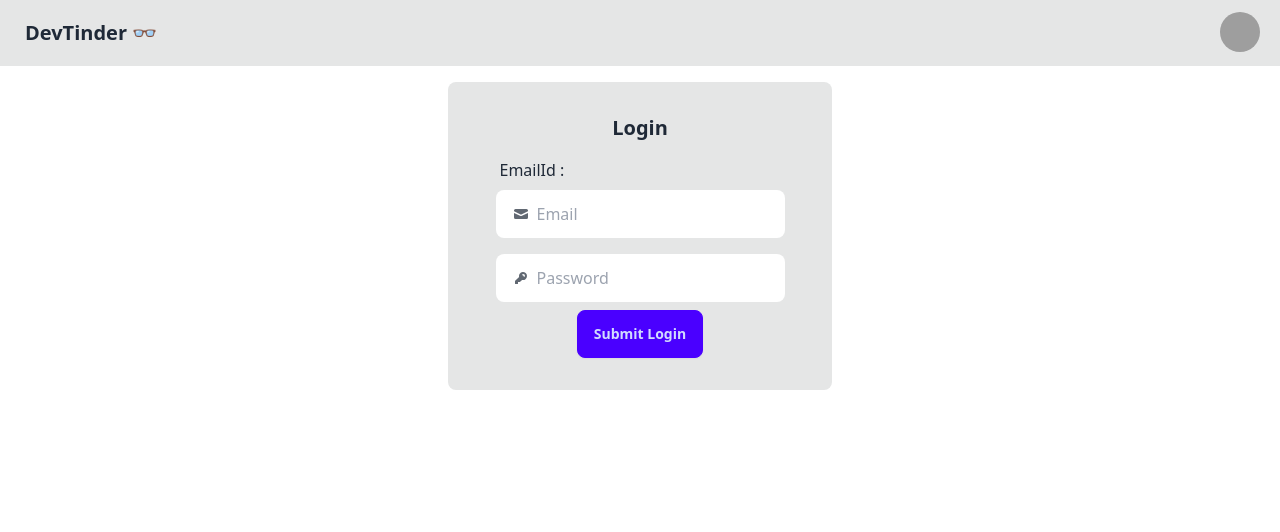
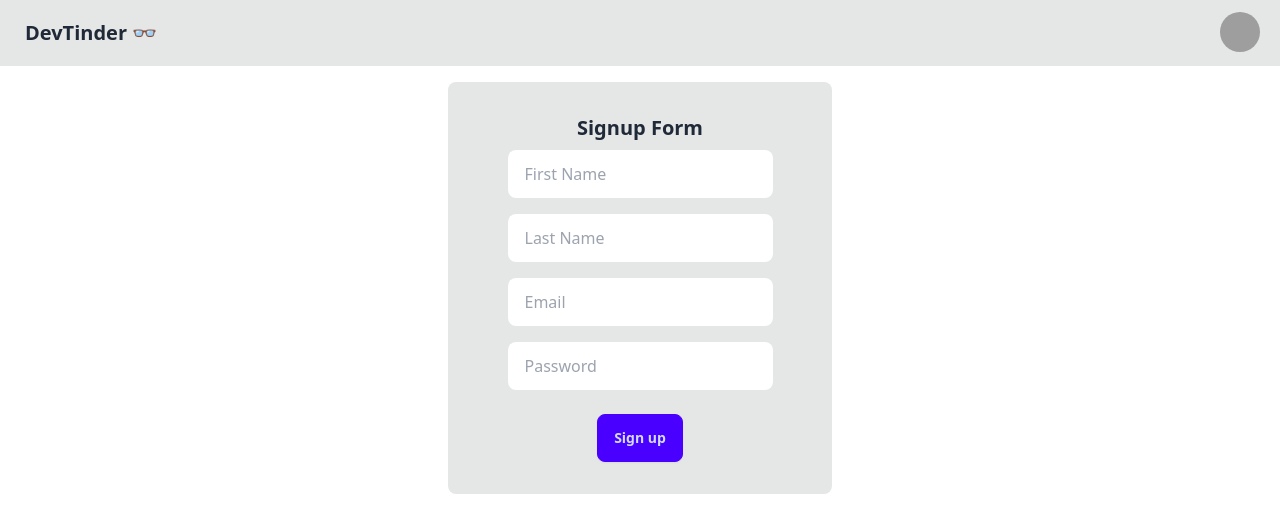
Before and after one commit to garg-anuj/devTinder-web, a React (Vite) app: page /signup in a window 1280 px wide. Shown: the top 532 px of the page. Built offline with nearby package versions, Linux system fonts and the light colour scheme; no server answers; grey boxes are pictures that could not be loaded.

Commit message:
Refactor Login and SignUp components modify

```diff
--- a/src/components/Login/Login.jsx
+++ b/src/components/Login/Login.jsx
@@ -5,7 +5,7 @@ import { useState } from "react";
 
 import { addUser } from "../../redux/userInfoSlice";
 
-import { API, BASE_URL } from "../../utils/constant";
+import { API } from "../../utils/constant";
 
 const Login = () => {
   const [formValues, setFormValues] = useState({
@@ -28,11 +28,7 @@ const Login = () => {
   const handleSubmit = async () => {
     try {
       const payLoad = formValues;
-      const response = await axios.post(
-        BASE_URL + API.LOGIN,
-        payLoad,
-        axiosConfig
-      );
+      const response = await axios.post(API.LOGIN, payLoad, axiosConfig);
       const { firstName, lastName } = response.data.data;
       alert(`${firstName} ${lastName} login successfully`);
       console.log(response.data);
--- a/src/components/SignUp.jsx
+++ b/src/components/SignUp.jsx
@@ -2,11 +2,13 @@ import { useState } from "react";
 
 const SignUp = () => {
   const [formValues, setFormValues] = useState({
-    email: "",
+    firstName: "",
+    lastNameL: "",
+    emailId: "",
     password: "",
   });
 
-  const { email, password } = formValues;
+  const { firstName, lastName, emailId, password } = formValues;
 
   const handleInput = (event) => {
     const { value, name } = event.target;
@@ -16,44 +18,44 @@ const SignUp = () => {
     <div className="flex justify-center">
       <div className=" rounded-lg bg-base-300 w-96 my-4">
         <div className="card-body items-center text-center">
-          <h2 className="card-title">Login</h2>
+          <h2 className="card-title">Signup Form</h2>
           <div className="my-input-box">
-            <span className="label">EmailId : {email}</span>
             <label className="input flex items-center gap-2 mb-4">
-              <svg
-                xmlns="http://www.w3.org/2000/svg"
-                viewBox="0 0 16 16"
-                fill="currentColor"
-                className="h-4 w-4 opacity-70"
-              >
-                <path d="M2.5 3A1.5 1.5 0 0 0 1 4.5v.793c.026.009.051.02.076.032L7.674 8.51c.206.1.446.1.652 0l6.598-3.185A.755.755 0 0 1 15 5.293V4.5A1.5 1.5 0 0 0 13.5 3h-11Z" />
-                <path d="M15 6.954 8.978 9.86a2.25 2.25 0 0 1-1.956 0L1 6.954V11.5A1.5 1.5 0 0 0 2.5 13h11a1.5 1.5 0 0 0 1.5-1.5V6.954Z" />
-              </svg>
               <input
                 type="text"
                 className="grow"
-                placeholder="Email"
-                name="email"
-                value={email}
+                name="firstName"
+                placeholder="First Name"
+                value={firstName}
                 onChange={handleInput}
               />
             </label>
 
-            <label className="input flex items-center gap-2">
-              <svg
-                xmlns="http://www.w3.org/2000/svg"
-                viewBox="0 0 16 16"
-                fill="currentColor"
-                className="h-4 w-4 opacity-70"
-              >
-                <path
-                  fillRule="evenodd"
-                  d="M14 6a4 4 0 0 1-4.899 3.899l-1.955 1.955a.5.5 0 0 1-.353.146H5v1.5a.5.5 0 0 1-.5.5h-2a.5.5 0 0 1-.5-.5v-2.293a.5.5 0 0 1 .146-.353l3.955-3.955A4 4 0 1 1 14 6Zm-4-2a.75.75 0 0 0 0 1.5.5.5 0 0 1 .5.5.75.75 0 0 0 1.5 0 2 2 0 0 0-2-2Z"
-                  clipRule="evenodd"
-                />
-              </svg>
+            <label className="input flex items-center gap-2 mb-4">
               <input
-                type=""
+                type="text"
+                className="lastName"
+                placeholder="Last Name"
+                name="lastName"
+                value={lastName}
+                onChange={handleInput}
+              />
+            </label>
+
+            <label className="input flex items-center gap-2 mb-4">
+              <input
+                type="text"
+                className="grow"
+                name="emailId"
+                placeholder="Email"
+                value={emailId}
+                onChange={handleInput}
+              />
+            </label>
+
+            <label className="input flex items-center gap-2 mb-4">
+              <input
+                type="password"
                 className="grow"
                 name="password"
                 placeholder="Password"
@@ -63,7 +65,7 @@ const SignUp = () => {
             </label>
           </div>
           <div className="card-actions">
-            <button className="btn btn-primary">Submit Login</button>
+            <button className="btn btn-primary">Sign up</button>
           </div>
         </div>
       </div>
```
